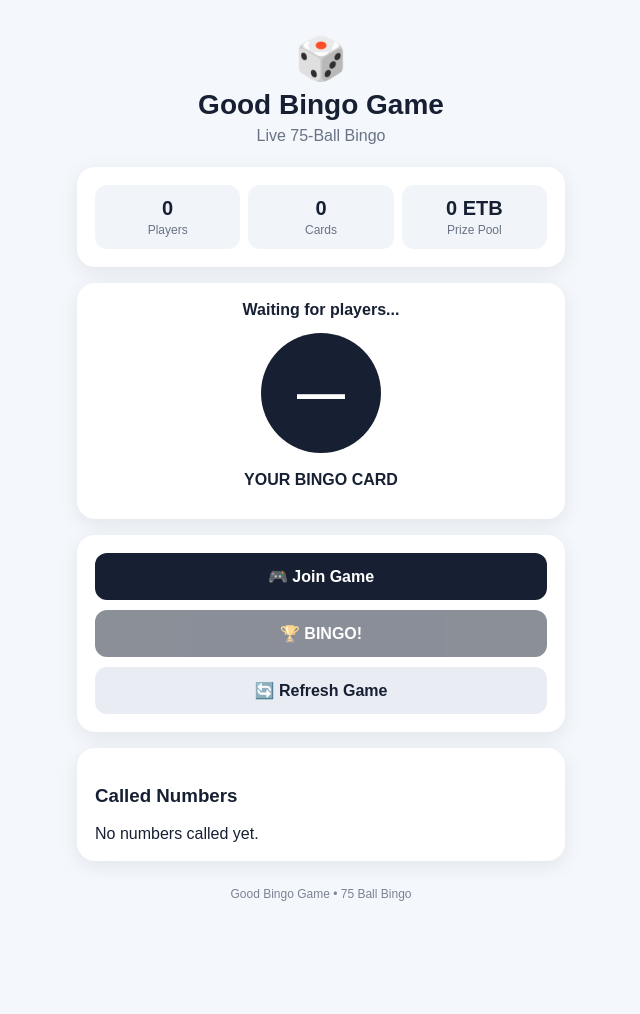
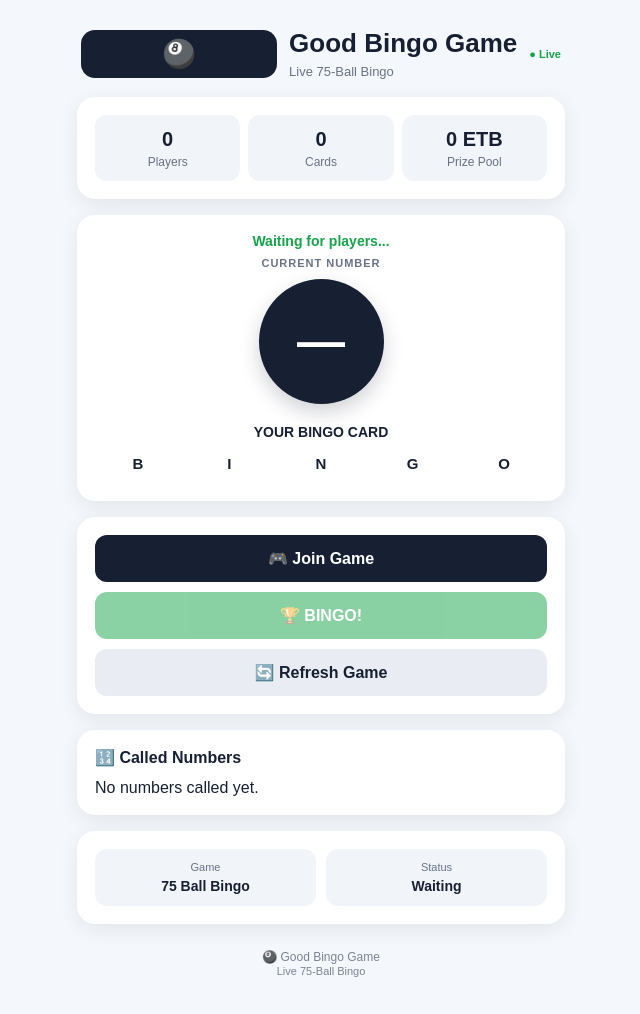
Before and after one commit to lionbingo2026/Good-Bingo-Game, a Flask app: page / in a window 1280 px wide. Shown: the whole page, without its empty margins (319-959 px from the left). Before the commit the page ends 901 px from the top, so only its background shows below. Run offline with Flask 3, Linux system fonts and the light colour scheme; data that the repository does not hold is empty; parts of the project's set-up code (start-up, migrations or seed data) failed here and were passed over; some libraries are stand-ins or nearby versions.

Commit message:
Build complete live Bingo Web Mini App

```diff
--- a/static/style.css
+++ b/static/style.css
@@ -1,5 +1,9 @@
 * {
     box-sizing: border-box;
+}
+
+html {
+    -webkit-text-size-adjust: 100%;
 }
 
 body {
@@ -9,6 +13,10 @@ background: #f4f7fb;
     color: #172033;
 }
 
+button {
+    font-family: inherit;
+}
+
 .app {
     max-width: 520px;
     margin: 0 auto;
@@ -16,24 +24,77 @@ min-height: 100vh;
     padding: 16px;
 }
 
+
+/* =========================
+   HEADER
+   ========================= */
+
 .header {
-text-align: center;
-padding: 18px 10px;
+    display: flex;
+    align-items: center;
+    gap: 12px;
+    padding: 12px 4px 18px;
+}
+
+.header > div:first-child {
+    flex: 1;
+}
+
+.header h1 {
+    margin: 0;
+    font-size: 26px;
+    line-height: 1.2;
+}
+
+.header p {
+    margin: 5px 0 0;
+    color: #697386;
+    font-size: 13px;
 }
 
 .logo {
-font-size: 42px;
+    width: 48px;
+    height: 48px;
+    border-radius: 14px;
+    display: flex;
+    align-items: center;
+    justify-content: center;
+    background: #172033;
+    font-size: 27px;
 }
 
-.header h1 {
-margin: 6px 0;
-font-size: 28px;
+.connection {
+    font-size: 11px;
+    font-weight: bold;
+    color: #16a34a;
+    white-space: nowrap;
 }
 
-.header p {
-margin: 4px 0;
-color: #697386;
+
+/* =========================
+   MESSAGE
+   ========================= */
+
+.message {
+    display: none;
+    text-align: center;
+    padding: 12px;
+    margin-bottom: 12px;
+    border-radius: 12px;
+    background: #eef3f8;
+    color: #172033;
+    font-size: 14px;
+    font-weight: bold;
 }
+
+.message.show {
+    display: block;
+}
+
+
+/* =========================
+   CARDS
+   ========================= */
 
 .card {
     background: white;
@@ -42,6 +103,15 @@ padding: 18px;
     margin-bottom: 16px;
     box-shadow: 0 5px 20px rgba(0, 0, 0, 0.08);
 }
+
+.game-card {
+    text-align: center;
+}
+
+
+/* =========================
+   STATISTICS
+   ========================= */
 
 .stats {
     display: grid;
@@ -59,25 +129,46 @@ border-radius: 12px;
 .stat strong {
     display: block;
     font-size: 20px;
+    line-height: 1.2;
 }
 
 .stat span {
     display: block;
     font-size: 12px;
     color: #687385;
-margin-top: 3px;
+    margin-top: 4px;
 }
+
+
+/* =========================
+   GAME STATUS
+   ========================= */
 
 .status {
     text-align: center;
     font-weight: bold;
-margin-bottom: 14px;
+    margin-bottom: 8px;
+    color: #16a34a;
+    font-size: 14px;
 }
 
+.number-title {
+    color: #687385;
+    font-size: 11px;
+    font-weight: bold;
+    letter-spacing: 1px;
+    margin-top: 4px;
+}
+
+
+/* =========================
+   CURRENT NUMBER
+   ========================= */
+
 .current-number {
-width: 120px;
-height: 120px;
-margin: 10px auto 18px;
+    width: 125px;
+    height: 125px;
+    margin: 10px auto 20px;
     border-radius: 50%;
     display: flex;
     justify-content: center;
@@ -86,12 +177,36 @@ background: #172033;
     color: white;
     font-size: 48px;
     font-weight: bold;
+    box-shadow: 0 8px 20px rgba(23, 32, 51, 0.20);
 }
+
+
+/* =========================
+   BINGO CARD
+   ========================= */
 
 .board-title {
     text-align: center;
-margin-bottom: 12px;
+    margin-bottom: 10px;
+    font-size: 14px;
 }
+
+.bingo-letters {
+    display: grid;
+    grid-template-columns: repeat(5, 1fr);
+    gap: 6px;
+    margin-bottom: 6px;
+}
+
+.bingo-letters span {
+    font-size: 15px;
+    font-weight: bold;
+    color: #172033;
+    padding: 5px;
+}
+
+
+/* 5 x 5 board */
 
 .bingo-board {
     display: grid;
@@ -101,13 +216,17 @@ gap: 6px;
 
 .cell {
     aspect-ratio: 1;
+    min-width: 0;
     border: none;
     border-radius: 10px;
     background: #edf1f6;
-font-size: 18px;
+    color: #172033;
+    display: flex;
+    justify-content: center;
+    align-items: center;
+    font-size: 17px;
     font-weight: bold;
-cursor: pointer;
-color: #172033;
+    user-select: none;
 }
 
 .cell.called {
@@ -118,11 +237,21 @@ color: white;
 .cell.free {
     background: #dce5f2;
     color: #172033;
+    font-size: 11px;
 }
 
 .cell.selected {
     outline: 3px solid #172033;
 }
+
+.cell.winner {
+    outline: 3px solid #16a34a;
+}
+
+
+/* =========================
+   CONTROLS
+   ========================= */
 
 .controls {
     display: grid;
@@ -130,16 +259,33 @@ gap: 10px;
 }
 
 button {
+    width: 100%;
     border: none;
     border-radius: 12px;
     padding: 14px;
     font-size: 16px;
     font-weight: bold;
     cursor: pointer;
+    transition: transform 0.1s ease,
+                opacity 0.1s ease;
+}
+
+button:active {
+    transform: scale(0.98);
+}
+
+button:disabled {
+    opacity: 0.5;
+    cursor: not-allowed;
 }
 
 .primary {
     background: #172033;
+    color: white;
+}
+
+.bingo-button {
+    background: #16a34a;
     color: white;
 }
 
@@ -153,15 +299,22 @@ background: #d94b4b;
     color: white;
 }
 
-button:disabled {
-opacity: 0.5;
-cursor: not-allowed;
+
+/* =========================
+   CALLED NUMBERS
+   ========================= */
+
+.card h3 {
+    margin: 0 0 12px;
+    font-size: 16px;
 }
 
 .called-list {
     display: flex;
     flex-wrap: wrap;
     gap: 7px;
+    max-height: 180px;
+    overflow-y: auto;
 }
 
 .called-ball {
@@ -174,41 +327,96 @@ justify-content: center;
     background: #172033;
     color: white;
     font-weight: bold;
+    font-size: 13px;
 }
 
-.message {
-text-align: center;
-padding: 12px;
-border-radius: 10px;
-background: #eef3f8;
-margin-bottom: 12px;
-display: none;
+
+/* =========================
+   GAME INFORMATION
+   ========================= */
+
+.game-info {
+    display: grid;
+    grid-template-columns: 1fr 1fr;
+    gap: 10px;
 }
 
-.message.show {
+.game-info div {
+    background: #f1f4f8;
+    border-radius: 12px;
+    padding: 12px;
+    text-align: center;
+}
+
+.game-info span {
     display: block;
+    color: #687385;
+    font-size: 11px;
+    margin-bottom: 5px;
 }
+
+.game-info strong {
+    display: block;
+    font-size: 14px;
+}
+
+
+/* =========================
+   FOOTER
+   ========================= */
 
 .footer {
     text-align: center;
     color: #7b8494;
     font-size: 12px;
+    padding: 10px 5px 20px;
+}
+
+.footer span {
+    font-size: 11px;
+}
+
+
+/* =========================
+   MOBILE
+   ========================= */
+
+@media (max-width: 380px) {
+
+    .app {
         padding: 10px;
     }
 
-@media (max-width: 380px) {
-.app {
-padding: 10px;
+    .header h1 {
+        font-size: 22px;
+    }
+
+    .logo {
+        width: 43px;
+        height: 43px;
+        font-size: 24px;
+    }
+
+    .current-number {
+        width: 105px;
+        height: 105px;
+        font-size: 40px;
     }
 
     .cell {
         font-size: 15px;
     }
 
-.current-number {
-    width: 100px;
-    height: 100px;
-    font-size: 40px;
+    .cell.free {
+        font-size: 9px;
     }
 
+    .stat strong {
+        font-size: 18px;
     }
+
+    .called-ball {
+        width: 34px;
+        height: 34px;
+    }
+}
--- a/templates/index.html
+++ b/templates/index.html
@@ -1,5 +1,10 @@
-<!DOCTYPE html><html lang="en"><head>
-    <meta charset="UTF-8"><meta
+<!DOCTYPE html>
+<html lang="en">
+
+<head>
+    <meta charset="UTF-8">
+
+    <meta
         name="viewport"
         content="width=device-width, initial-scale=1.0, maximum-scale=1.0, user-scalable=no"
     >
@@ -11,22 +16,39 @@
 
     <!-- Good Bingo Game CSS -->
     <link rel="stylesheet" href="/static/style.css">
+</head>
 
-</head><body><div class="app"><!-- Header -->
+<body>
+
+<div class="app">
+
+    <!-- Header -->
     <header class="header">
-    <div class="logo">🎲</div>
 
+        <div class="logo">🎱</div>
+
+        <div class="header-text">
             <h1>Good Bingo Game</h1>
+            <p>Live 75-Ball Bingo</p>
+        </div>
 
-    <p>Live 75-Ball Bingo</p>
+        <div id="connection" class="connection">
+            ● Live
+        </div>
+
     </header>
 
 
     <!-- Message -->
-<div id="message" class="message"></div>
+    <div
+        id="message"
+        class="message"
+        role="status"
+        aria-live="polite"
+    ></div>
 
 
-<!-- Game statistics -->
+    <!-- Game Statistics -->
     <section class="card">
 
         <div class="stats">
@@ -51,15 +73,22 @@
     </section>
 
 
-<!-- Game -->
-<section class="card">
+    <!-- Live Game -->
+    <section class="card game-card">
 
-    <div id="gameStatus" class="status">
+        <div
+            id="gameStatus"
+            class="status"
+        >
             Waiting for game...
         </div>
 
 
-    <!-- Current number -->
+        <!-- Current Number -->
+        <div class="number-title">
+            CURRENT NUMBER
+        </div>
+
         <div
             id="currentNumber"
             class="current-number"
@@ -68,9 +97,20 @@
         </div>
 
 
-    <!-- Bingo card -->
+        <!-- Bingo Card -->
         <div class="board-title">
             <strong>YOUR BINGO CARD</strong>
+        </div>
+
+        <!-- Bingo Letters -->
+        <div class="bingo-letters">
+
+            <span>B</span>
+            <span>I</span>
+            <span>N</span>
+            <span>G</span>
+            <span>O</span>
+
         </div>
 
         <div
@@ -89,6 +129,7 @@
             <button
                 id="joinButton"
                 class="primary"
+                type="button"
                 onclick="joinGame()"
             >
                 🎮 Join Game
@@ -97,7 +138,8 @@
 
             <button
                 id="bingoButton"
-            class="primary"
+                class="primary bingo-button"
+                type="button"
                 onclick="claimBingo()"
                 disabled
             >
@@ -106,7 +148,9 @@
 
 
             <button
+                id="refreshButton"
                 class="secondary"
+                type="button"
                 onclick="refreshGame()"
             >
                 🔄 Refresh Game
@@ -117,10 +161,10 @@
     </section>
 
 
-<!-- Called numbers -->
+    <!-- Called Numbers -->
     <section class="card">
 
-    <h3>Called Numbers</h3>
+        <h3>🔢 Called Numbers</h3>
 
         <div
             id="calledNumbers"
@@ -132,10 +176,38 @@
     </section>
 
 
+    <!-- Game Information -->
+    <section class="card game-info">
+
+        <div>
+            <span>Game</span>
+            <strong>75 Ball Bingo</strong>
+        </div>
+
+        <div>
+            <span>Status</span>
+            <strong id="infoStatus">Waiting</strong>
+        </div>
+
+    </section>
+
+
     <!-- Footer -->
     <footer class="footer">
-    Good Bingo Game • 75 Ball Bingo
+
+        🎱 Good Bingo Game
+
+        <br>
+
+        <span>Live 75-Ball Bingo</span>
+
     </footer>
 
-</div><!-- Good Bingo Game JavaScript --><script src="/static/app.js"></script></body>
+</div>
+
+
+<!-- Good Bingo Game JavaScript -->
+<script src="/static/app.js"></script>
+
+</body>
 </html>
```
Lines whose indentation alone changed are shown as unchanged.
